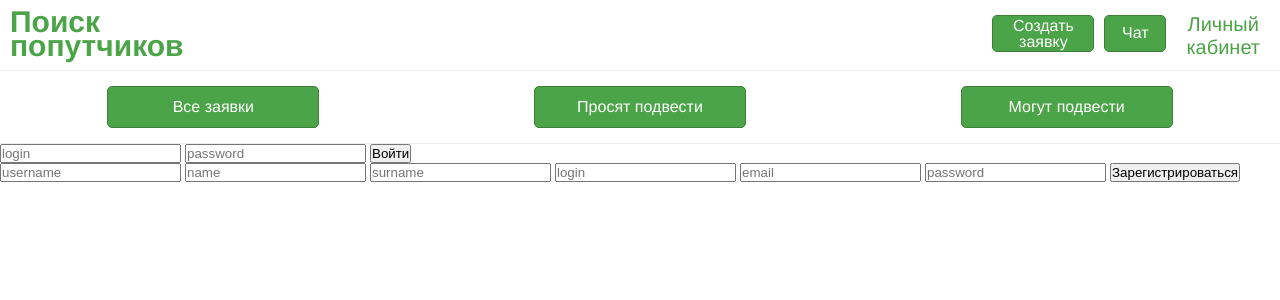
After one commit to Taraxacum01/search-for-companions, a Flask app: template templates/user_verification.html in a window 1280 px wide. The commit adds this page. Shown: the top 300 px of the page. Run offline with Flask 2, Linux system fonts and the light colour scheme; the template is opened without the code that fills it, so the values that code supplies are empty.

Commit message:
Add files via upload

```diff
--- a/static/style.css
+++ b/static/style.css
@@ -105,6 +105,21 @@ body {
     color: rgb(64, 187, 58);
     transition: .4s;
     cursor: pointer;
+}
+
+.account > a {
+    text-decoration: none;
+    display: inline-block;
+    height: 100%;
+    width: 100%;
+    color: inherit;
+}
+
+.main_button {
+    display: inline-block;
+    height: 100px;
+    width: 200px;
+    background-color: black;
 }
 
 .title{
--- a/templates/base.html
+++ b/templates/base.html
@@ -18,7 +18,7 @@
                 <div class="container-1">
                     <div class="create_request_button"><div id="text_button2" >Создать заявку</div></div>
                     <div class="chat"><div id="text_button1" >Чат</div></div>
-                    <div class="account">Личный<br>кабинет</div>
+                    <div class="account"><a href=" {{ url_for('user_verification') }} ">Личный<br>кабинет</a></div>
                 </div>
             </header>
             <nav>
@@ -35,7 +35,5 @@
 
             {% endblock %}
         </main>
-
-        <script src="static/script.js"></script>
   </body>
 </html>
--- /dev/null
+++ b/templates/user_verification.html
@@ -0,0 +1,22 @@
+{% extends 'base.html' %}
+
+{% block title %}
+    Проверка пользователя
+{% endblock %}
+
+{% block content %}
+    <form action="/log_in" method="POST">
+        <input type="text" name="login" placeholder="login" required>
+        <input type="password" name="password" placeholder="password" required>
+        <input type="submit" name="log-in" value="Войти">
+    </form>
+    <form action="/registration" method="POST">
+        <input type="text" name="username" placeholder="username" required>
+        <input type="text" name="name" placeholder="name" required>
+        <input type="text" name="surname" placeholder="surname" required>
+        <input type="text" name="login" placeholder="login" required>
+        <input type="email" name="email" placeholder="email" required>
+        <input type="password" name="password" placeholder="password" required>
+        <input type="submit" name="registration" value="Зарегистрироваться">
+    </form>
+{% endblock %}
```
Also changed, not shown: templates/index.html (+2 -32 lines), templates/main.html (added, +40 -0 lines).
